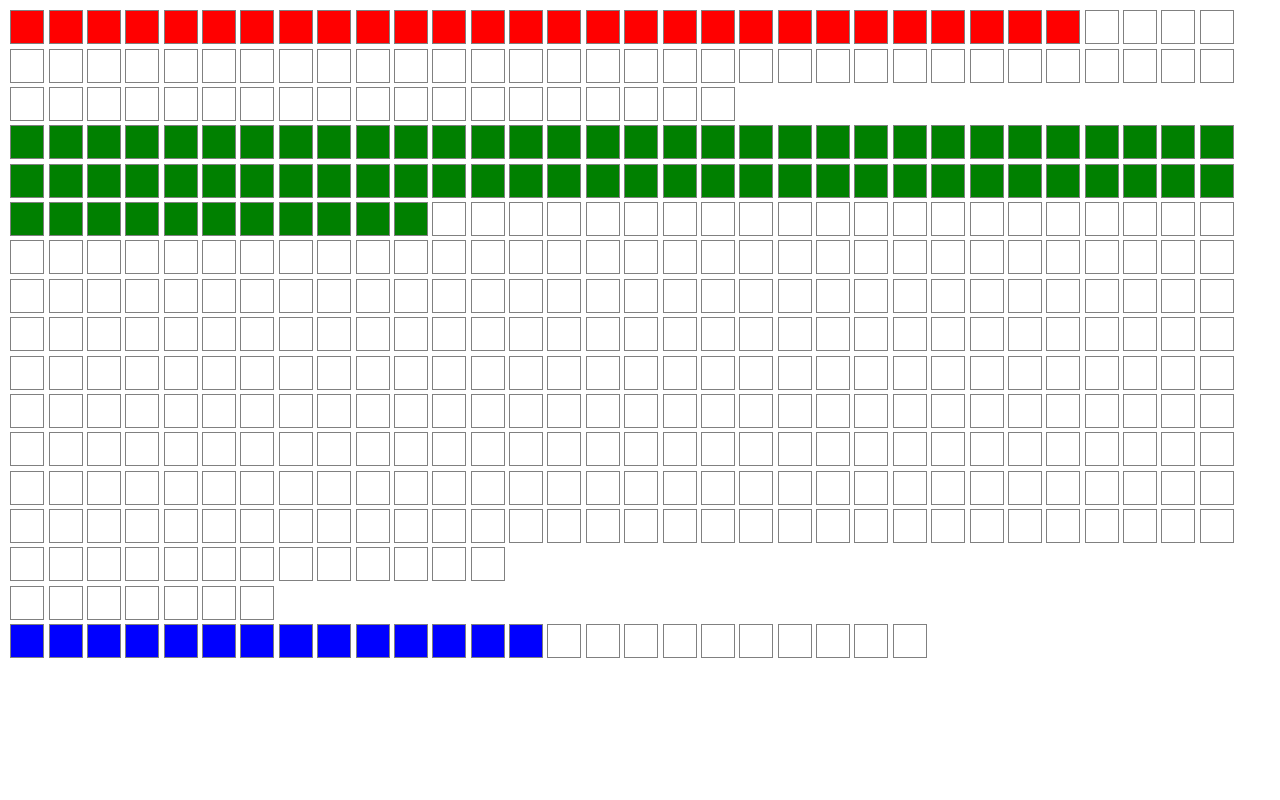
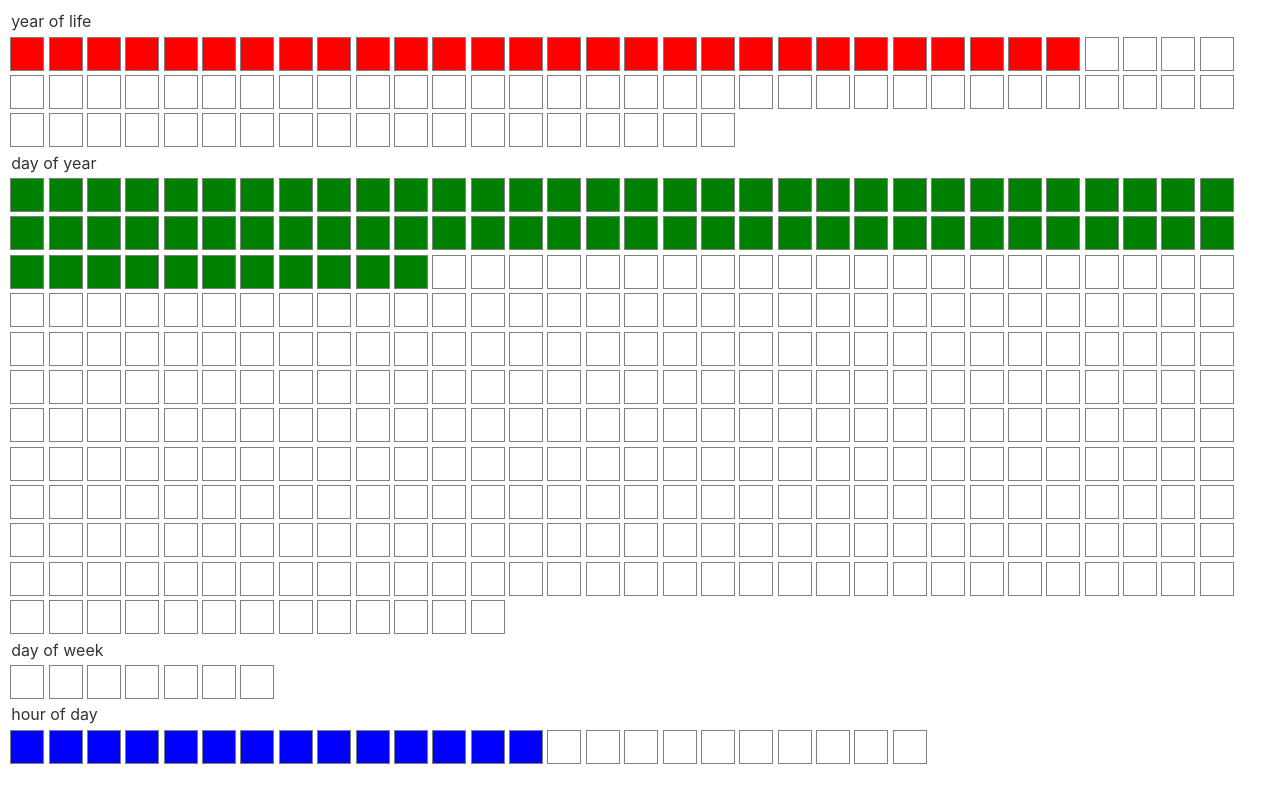
Before and after one commit to mjkonieczny/life-in-pixels, a Svelte app: page / in a window 1280 px wide. Built offline with nearby package versions, Linux system fonts and the light colour scheme.

Commit message:
progression with name

```diff
--- a/src/App.svelte
+++ b/src/App.svelte
@@ -9,10 +9,30 @@
 </script>
 
 <main>
-  <Progression total={83} current={yearOfLife - 1992} color="red"/>
-  <Progression total={365} current={dayOfYear} color="green" />
-  <Progression total={7} current={dayOfWeek} color="yellow" />
-  <Progression total={24} current={hours} color="blue" />
+  <Progression
+    name="year of life"
+    total={83}
+    current={yearOfLife - 1992}
+    color="red"
+  />
+  <Progression
+    name="day of year"
+    total={365}
+    current={dayOfYear}
+    color="green"
+  />
+  <Progression
+    name="day of week"
+    total={7}
+    current={dayOfWeek}
+    color="yellow"
+  />
+  <Progression
+    name="hour of day"
+    total={24}
+    current={hours}
+    color="blue"
+  />
 </main>
 
 <style>
--- a/src/Progression.svelte
+++ b/src/Progression.svelte
@@ -1,11 +1,13 @@
 <script>
   import Pixel from './Pixel.svelte'
 
+  export let name = ""
   export let total
   export let current
   export let color
 </script>
 
+<span>{name}</span>
 <div>
   {#each Array(current) as pixel}
     <Pixel color={color}/>
@@ -16,6 +18,10 @@
 </div>
 
 <style>
+  span {
+    margin: 0.2em;
+  }
+
 	div {
     display: flex;
     flex-direction: row;
```
